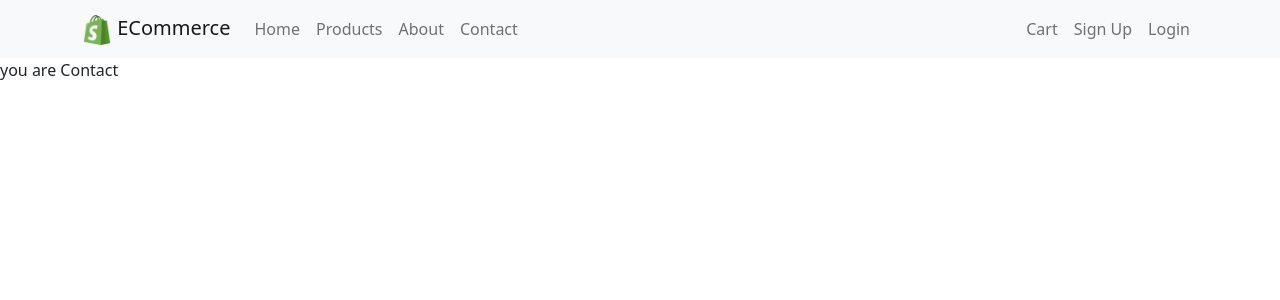
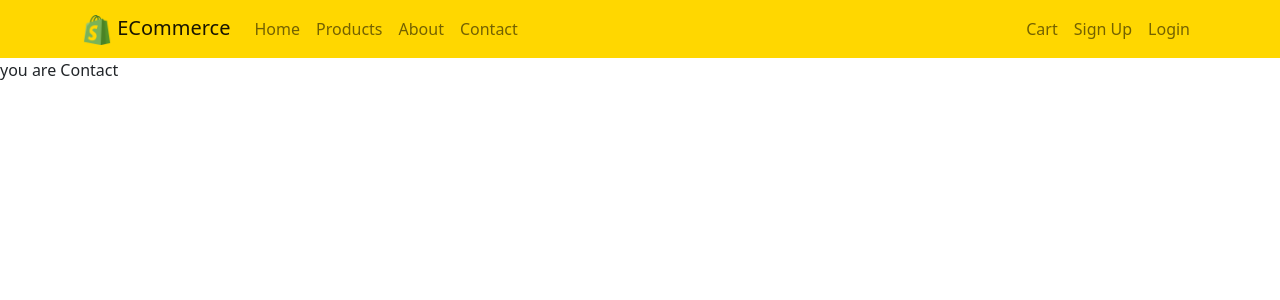
Before and after one commit to SincerelyBrittany/e-commerce-site-using-commerce.js, a React (Create React App) app: page /contact in a window 1280 px wide. Shown: the top 300 px of the page. Built offline with nearby package versions, Linux system fonts and the light colour scheme.

Commit message:
feat: bg color added

```diff
--- a/src/components/Navbar/Navbar.jsx
+++ b/src/components/Navbar/Navbar.jsx
@@ -7,7 +7,12 @@ import Icon from '../../assets/img/shopping-logo-pngrepo-com.png';
 
 const CustomNavbar = () => {
   return (
-    <Navbar bg="light" variant="light" collapseOnSelect expand="md">
+    <Navbar
+      className={style._bg_nav}
+      variant="light"
+      collapseOnSelect
+      expand="md"
+    >
       <Container>
         <Navbar.Brand href="/">
           <img src={Icon} className={style.brand_icon} alt="ecommerce site" />{' '}
--- a/src/components/Navbar/style.module.css
+++ b/src/components/Navbar/style.module.css
@@ -2,3 +2,6 @@
     width: 30px;
     justify-content: center;
 }
+._bg_nav{
+    background-color: #FFD700;
+}
```
